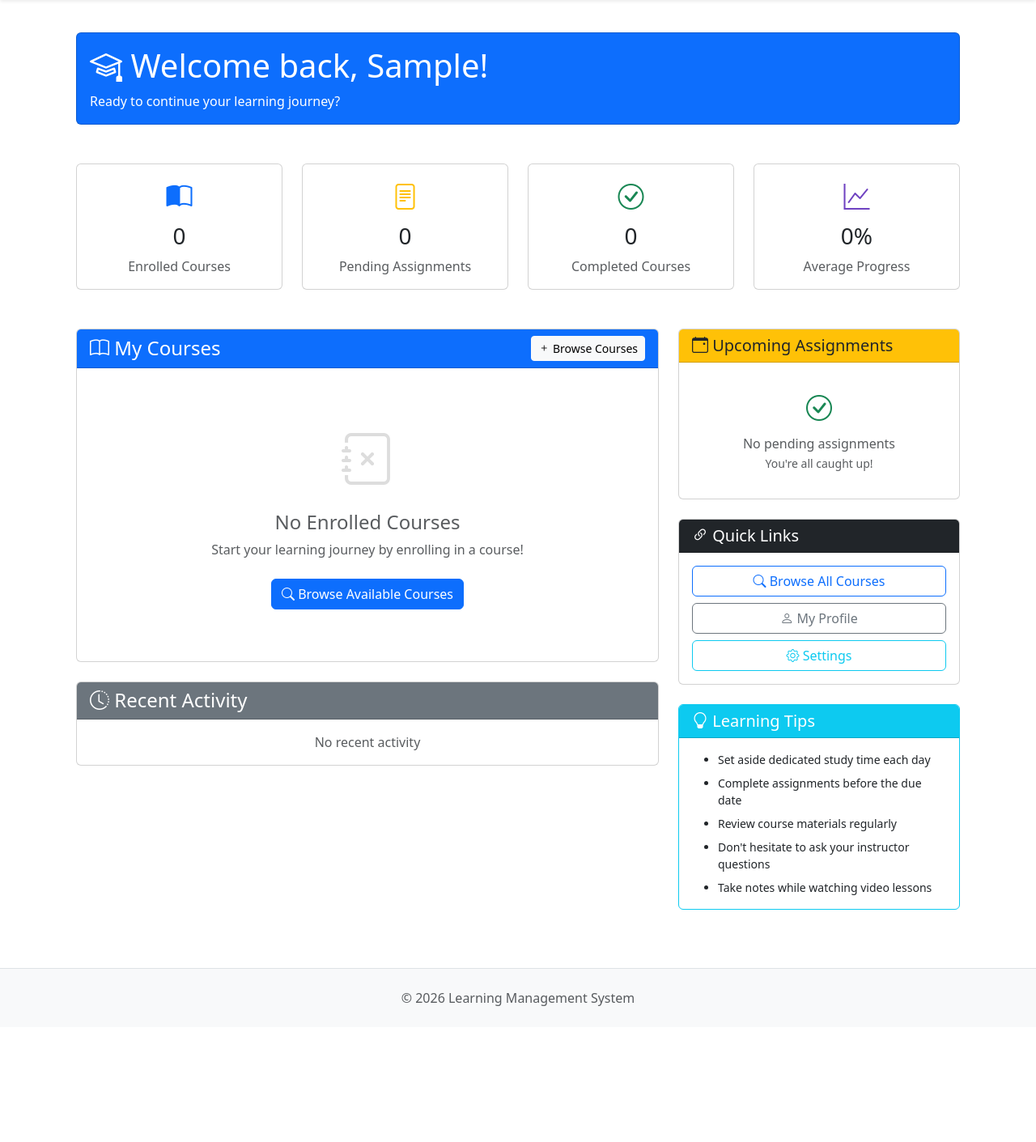
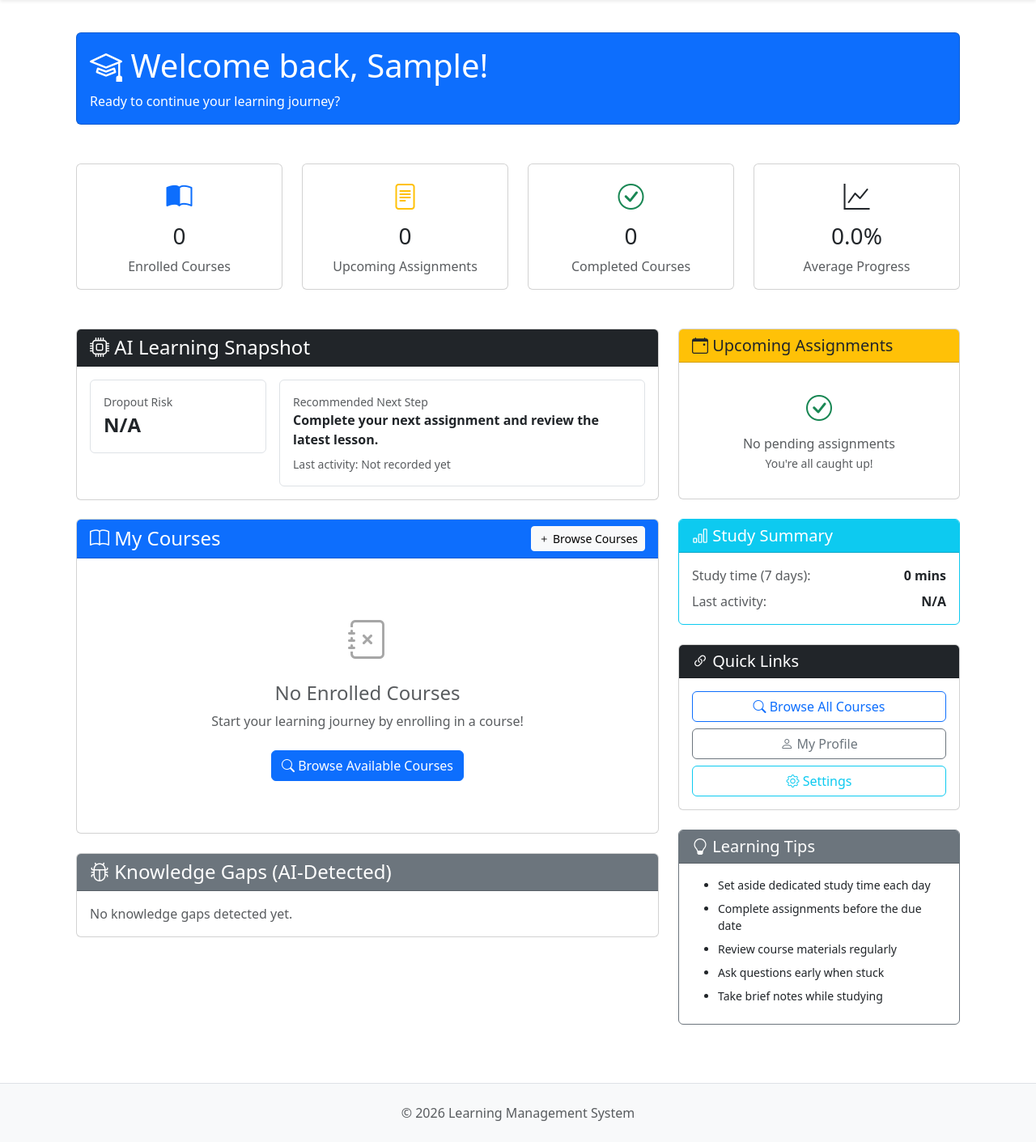
Before and after one commit to Collinsifere/LMS, a Flask app: page /dashboard/student in a window 1280 px wide. Shown: the part 56-1467 px from the top of the page at 81% size. Before the commit the page ends 1299 px from the top, so only its background shows below. Run offline with Flask 3, Linux system fonts and the light colour scheme; the visitor is signed in with stand-in values (Sample User, id 1); data comes from the database, SQL or seed files in the repository; data that the repository does not hold is empty; some libraries are stand-ins or nearby versions.

Commit message:
refactor(dashboard): improved student dashboard template layout
- simplified template structure
- improved Bootstrap layout and UI consistency
- aligned template rendering with dashboard view model
- fix(dashboard): corrected student dashboard rendering

```diff
--- a/templates/dashboard/student.html
+++ b/templates/dashboard/student.html
@@ -1,13 +1,10 @@
-{% extends "base.html" %}
-
-{% block title %}Student Dashboard - LMS{% endblock %}
-
+{% extends "base.html" %} {% block title %}Student Dashboard - LMS{% endblock %}
 {% block content %}
 <div class="container">
-    <!-- Welcome Header -->
+  <!-- Welcome -->
   <div class="row mb-4">
     <div class="col-12">
-            <div class="card bg-primary text-white">
+      <div class="card bg-primary text-white lms-card-hover">
         <div class="card-body">
           <h1 class="mb-2">
             <i class="bi bi-mortarboard"></i>
@@ -19,46 +16,74 @@
     </div>
   </div>
 
-    <!-- Dashboard Statistics -->
+  <!-- Intervention Banner -->
+  {% if intervention_needed %}
+  <div class="row mb-4">
+    <div class="col-12">
+      <div class="alert alert-warning d-flex align-items-start" role="alert">
+        <i class="bi bi-exclamation-triangle-fill me-2 lms-icon-md"></i>
+
+        <div class="flex-grow-1">
+          <div class="fw-semibold">You may need support to stay on track.</div>
+          <div class="small mt-1">{{ recommended_action_text }}</div>
+
+          {% if latest_intervention_text %}
+          <div class="small text-muted mt-1">
+            {{ latest_intervention_text }}
+          </div>
+          {% endif %}
+        </div>
+
+        {% if intervention_cta_url and intervention_cta_label %}
+        <a
+          class="btn btn-sm btn-outline-dark ms-3"
+          href="{{ intervention_cta_url }}"
+        >
+          {{ intervention_cta_label }}
+        </a>
+        {% endif %}
+      </div>
+    </div>
+  </div>
+  {% endif %}
+
+  <!-- Stats -->
   <div class="row mb-4">
     <div class="col-md-3">
-            <div class="card text-center">
+      <div class="card text-center lms-card-hover">
         <div class="card-body">
-                    <i class="bi bi-book-half" style="font-size: 2rem; color: #0d6efd;"></i>
-                    <h3 class="mt-2">{{ enrollments|length }}</h3>
+          <i class="bi bi-book-half lms-icon-xl text-primary"></i>
+          <h3 class="mt-2">{{ enrolled_courses_count }}</h3>
           <p class="text-muted mb-0">Enrolled Courses</p>
         </div>
       </div>
     </div>
+
     <div class="col-md-3">
-            <div class="card text-center">
+      <div class="card text-center lms-card-hover">
         <div class="card-body">
-                    <i class="bi bi-file-text" style="font-size: 2rem; color: #ffc107;"></i>
-                    <h3 class="mt-2">{{ upcoming_assignments|length }}</h3>
-                    <p class="text-muted mb-0">Pending Assignments</p>
+          <i class="bi bi-file-text lms-icon-xl text-warning"></i>
+          <h3 class="mt-2">{{ upcoming_assignments_count }}</h3>
+          <p class="text-muted mb-0">Upcoming Assignments</p>
         </div>
       </div>
     </div>
+
     <div class="col-md-3">
-            <div class="card text-center">
+      <div class="card text-center lms-card-hover">
         <div class="card-body">
-                    <i class="bi bi-check-circle" style="font-size: 2rem; color: #198754;"></i>
-                    {% set completed_courses = enrollments|selectattr('status', 'equalto', 'completed')|list|length %}
-                    <h3 class="mt-2">{{ completed_courses }}</h3>
+          <i class="bi bi-check-circle lms-icon-xl text-success"></i>
+          <h3 class="mt-2">{{ completed_courses_count }}</h3>
           <p class="text-muted mb-0">Completed Courses</p>
         </div>
       </div>
     </div>
+
     <div class="col-md-3">
-            <div class="card text-center">
+      <div class="card text-center lms-card-hover">
         <div class="card-body">
-                    <i class="bi bi-graph-up" style="font-size: 2rem; color: #6f42c1;"></i>
-                    {% if enrollments %}
-                        {% set avg_progress = (enrollments|sum(attribute='progress') / enrollments|length)|round(1) %}
-                        <h3 class="mt-2">{{ avg_progress }}%</h3>
-                    {% else %}
-                        <h3 class="mt-2">0%</h3>
-                    {% endif %}
+          <i class="bi bi-graph-up lms-icon-xl text-purple"></i>
+          <h3 class="mt-2">{{ avg_progress_display }}</h3>
           <p class="text-muted mb-0">Average Progress</p>
         </div>
       </div>
@@ -66,64 +91,96 @@
   </div>
 
   <div class="row">
-        <!-- Main Content Area -->
+    <!-- Main -->
     <div class="col-md-8">
-            <!-- My Courses Section -->
-            <div class="card mb-4">
-                <div class="card-header bg-primary text-white d-flex justify-content-between align-items-center">
-                    <h4 class="mb-0"><i class="bi bi-book"></i> My Courses</h4>
-                    <a href="{{ url_for('courses.index') }}" class="btn btn-light btn-sm">
-                        <i class="bi bi-plus"></i> Browse Courses
-                    </a>
+      <!-- AI Snapshot -->
+      <div class="card mb-4 lms-card-hover">
+        <div class="card-header bg-dark text-white">
+          <h4 class="mb-0"><i class="bi bi-cpu"></i> AI Learning Snapshot</h4>
         </div>
         <div class="card-body">
-                    {% if enrollments %}
-                    <div class="row">
-                        {% for enrollment in enrollments %}
-                        {% set course = enrollment.course %}
-                        <div class="col-md-6 mb-3">
-                            <div class="card h-100 {% if enrollment.progress >= 100 %}border-success{% endif %}">
-                                <div class="card-header {% if enrollment.progress >= 100 %}bg-success text-white{% else %}bg-light{% endif %}">
-                                    <small class="text-uppercase">{{ course.code }}</small>
+          <div class="row g-3">
+            <div class="col-md-4">
+              <div class="p-3 border rounded">
+                <div class="text-muted small">Dropout Risk</div>
+                <div class="fs-4 fw-bold">{{ dropout_risk_display }}</div>
               </div>
-                                <div class="card-body">
-                                    <h5 class="card-title">{{ course.title }}</h5>
-                                    <p class="text-muted small mb-2">
-                                        <i class="bi bi-person"></i> {{ course.instructor.first_name }} {{ course.instructor.last_name }}
-                                    </p>
+            </div>
 
-                                    <!-- Progress Bar -->
-                                    <div class="mb-2">
-                                        <div class="d-flex justify-content-between mb-1">
-                                            <small class="text-muted">Progress</small>
-                                            <small class="text-muted">{{ enrollment.progress|round(1) }}%</small>
+            <div class="col-md-8">
+              <div class="p-3 border rounded h-100">
+                <div class="text-muted small">Recommended Next Step</div>
+                <div class="fw-semibold">{{ recommended_action_text }}</div>
+                <div class="small text-muted mt-2">
+                  {{ last_activity_text }}
                 </div>
-                                        <div class="progress" style="height: 8px;">
-                                            <div class="progress-bar {% if enrollment.progress >= 100 %}bg-success{% elif enrollment.progress >= 50 %}bg-info{% else %}bg-warning{% endif %}"
-                                                 role="progressbar"
-                                                 style="--progress: {{ enrollment.progress }}; width: calc(var(--progress) * 1%)"
-                                                 aria-valuenow="{{ enrollment.progress }}"
-                                                 aria-valuemin="0"
-                                                 aria-valuemax="100">
+              </div>
+            </div>
           </div>
         </div>
       </div>
 
-                                    <div class="mb-2">
-                                        <span class="badge bg-secondary me-1">
-                                            <i class="bi bi-book"></i> {{ course.lessons|length }} lessons
-                                        </span>
-                                        <span class="badge bg-warning">
-                                            <i class="bi bi-file-text"></i> {{ course.assignments|length }} assignments
-                                        </span>
+      <!-- My Courses -->
+      <div class="card mb-4 lms-card-hover">
+        <div
+          class="card-header bg-primary text-white d-flex justify-content-between align-items-center"
+        >
+          <h4 class="mb-0"><i class="bi bi-book"></i> My Courses</h4>
+          <a href="{{ browse_courses_url }}" class="btn btn-light btn-sm">
+            <i class="bi bi-plus"></i> Browse Courses
+          </a>
         </div>
 
-                                    {% if enrollment.status == 'completed' %}
-                                    <span class="badge bg-success"><i class="bi bi-check-circle"></i> Completed</span>
+        <div class="card-body">
+          {% if has_courses %}
+          <div class="row">
+            {% for item in course_overview %}
+            <div class="col-md-6 mb-3">
+              <div class="card h-100 lms-card-hover">
+                <div class="card-header bg-light">
+                  <small class="text-uppercase">{{ item.course_code }}</small>
+                </div>
+
+                <div class="card-body">
+                  <h5 class="card-title">{{ item.course_title }}</h5>
+                  <p class="text-muted small mb-2">
+                    <i class="bi bi-person"></i> {{ item.instructor_name }}
+                  </p>
+
+                  <!-- Progress -->
+                  <div class="mb-2">
+                    <div class="d-flex justify-content-between mb-1">
+                      <small class="text-muted">Progress</small>
+                      <small class="text-muted"
+                        >{{ item.progress_display }}</small
+                      >
+                    </div>
+                    <div class="progress lms-progress-sm">
+                      <div
+                        class="progress-bar"
+                        role="progressbar"
+                        style="--progress: {{ item.progress_value }};"
+                        aria-valuenow="{{ item.progress_value }}"
+                        aria-valuemin="0"
+                        aria-valuemax="100"
+                      ></div>
+                    </div>
+                  </div>
+
+                  <div class="small text-muted">
+                    <i class="bi bi-award"></i> {{ item.avg_score_display }}
+                  </div>
+
+                  {% if item.status_badge %}
+                  <div class="mt-2">{{ item.status_badge | safe }}</div>
                   {% endif %}
                 </div>
+
                 <div class="card-footer bg-light">
-                                    <a href="{{ url_for('courses.view', course_id=course.id) }}" class="btn btn-primary w-100 btn-sm">
+                  <a
+                    href="{{ item.continue_url }}"
+                    class="btn btn-primary w-100 btn-sm"
+                  >
                     Continue Learning <i class="bi bi-arrow-right"></i>
                   </a>
                 </div>
@@ -132,12 +189,11 @@
             {% endfor %}
           </div>
           {% else %}
-                    <!-- No Enrolled Courses -->
           <div class="text-center py-5">
-                        <i class="bi bi-journal-x" style="font-size: 4rem; color: #ddd;"></i>
-                        <h4 class="mt-3 text-muted">No Enrolled Courses</h4>
-                        <p class="text-muted">Start your learning journey by enrolling in a course!</p>
-                        <a href="{{ url_for('courses.index') }}" class="btn btn-primary mt-2">
+            <i class="bi bi-journal-x lms-icon-xxl text-muted-soft"></i>
+            <h4 class="mt-3 text-muted">{{ empty_courses_title }}</h4>
+            <p class="text-muted">{{ empty_courses_text }}</p>
+            <a href="{{ browse_courses_url }}" class="btn btn-primary mt-2">
               <i class="bi bi-search"></i> Browse Available Courses
             </a>
           </div>
@@ -145,29 +201,30 @@
         </div>
       </div>
 
-            <!-- Recent Activity -->
-            <div class="card">
+      <!-- Knowledge Gaps -->
+      <div class="card lms-card-hover">
         <div class="card-header bg-secondary text-white">
-                    <h4 class="mb-0"><i class="bi bi-clock-history"></i> Recent Activity</h4>
+          <h4 class="mb-0">
+            <i class="bi bi-bug"></i> Knowledge Gaps (AI-Detected)
+          </h4>
         </div>
         <div class="card-body">
-                    {% if enrollments %}
+          {% if has_knowledge_gaps %}
           <div class="list-group list-group-flush">
-                        {% for enrollment in enrollments[:3] %}
-                        <div class="list-group-item">
-                            <div class="d-flex w-100 justify-content-between">
-                                <h6 class="mb-1">{{ enrollment.course.title }}</h6>
-                                <small class="text-muted">{{ enrollment.enrolled_at.strftime('%b %d') }}</small>
+            {% for gap in knowledge_gaps_view %}
+            <div class="list-group-item px-0">
+              <div class="d-flex justify-content-between">
+                <div class="fw-semibold">{{ gap.topic_name }}</div>
+                <span class="badge bg-warning text-dark"
+                  >{{ gap.mastery_display }}</span
+                >
               </div>
-                            <p class="mb-1 text-muted small">Enrolled in course</p>
-                            <div class="progress" style="height: 5px;">
-                                <div class="progress-bar" role="progressbar" style="--progress: {{ enrollment.progress }}; width: calc(var(--progress) * 1%)"></div>
-                            </div>
+              <div class="small text-muted">{{ gap.recommendation_text }}</div>
             </div>
             {% endfor %}
           </div>
           {% else %}
-                    <p class="text-muted text-center mb-0">No recent activity</p>
+          <p class="text-muted mb-0">{{ no_gaps_text }}</p>
           {% endif %}
         </div>
       </div>
@@ -176,68 +233,75 @@
     <!-- Sidebar -->
     <div class="col-md-4">
       <!-- Upcoming Assignments -->
-            <div class="card mb-4">
+      <div class="card mb-4 lms-card-hover">
         <div class="card-header bg-warning text-dark">
-                    <h5 class="mb-0"><i class="bi bi-calendar-event"></i> Upcoming Assignments</h5>
+          <h5 class="mb-0">
+            <i class="bi bi-calendar-event"></i> Upcoming Assignments
+          </h5>
         </div>
+
         <div class="card-body">
-                    {% if upcoming_assignments %}
+          {% if has_upcoming_assignments %}
           <div class="list-group list-group-flush">
-                        {% for assignment in upcoming_assignments %}
-                        <a href="{{ url_for('assignments.view', assignment_id=assignment.id) }}"
-                           class="list-group-item list-group-item-action px-0">
-                            <div class="d-flex w-100 justify-content-between align-items-start">
+            {% for a in upcoming_assignments_view %}
+            <a
+              href="{{ a.url }}"
+              class="list-group-item list-group-item-action px-0"
+            >
+              <div
+                class="d-flex w-100 justify-content-between align-items-start"
+              >
                 <div class="flex-grow-1">
-                                    <h6 class="mb-1">{{ assignment.title }}</h6>
-                                    <p class="mb-1 text-muted small">{{ assignment.course.title }}</p>
-                                    {% if assignment.due_date %}
-                                    <small class="text-muted">
-                                        <i class="bi bi-calendar"></i>
-                                        Due {{ assignment.due_date.strftime('%b %d, %I:%M %p') }}
-                                    </small>
-                                    {% endif %}
+                  <h6 class="mb-1">{{ a.title }}</h6>
+                  <p class="mb-1 text-muted small">{{ a.course_title }}</p>
+                  <small class="text-muted">{{ a.due_display }}</small>
                 </div>
-                                <div>
-                                    {% if assignment.due_date %}
-                                        {% set now = namespace(value=None) %}
-                                        {% if assignment.due_date < now.value or True %}
-                                        <span class="badge bg-danger">Urgent</span>
-                                        {% endif %}
-                                    {% endif %}
-                                </div>
+                <span class="badge bg-secondary">{{ a.badge_text }}</span>
               </div>
             </a>
             {% endfor %}
           </div>
           {% else %}
           <div class="text-center py-3">
-                        <i class="bi bi-check-circle" style="font-size: 2rem; color: #198754;"></i>
-                        <p class="text-muted mt-2 mb-0">No pending assignments</p>
-                        <small class="text-muted">You're all caught up!</small>
+            <i class="bi bi-check-circle lms-icon-xl text-success"></i>
+            <p class="text-muted mt-2 mb-0">{{ no_assignments_title }}</p>
+            <small class="text-muted">{{ no_assignments_text }}</small>
           </div>
           {% endif %}
         </div>
-                {% if upcoming_assignments|length > 5 %}
-                <div class="card-footer bg-light text-center">
-                    <small class="text-muted">Showing 5 of {{ upcoming_assignments|length }} assignments</small>
       </div>
-                {% endif %}
+
+      <!-- Study Summary -->
+      <div class="card mb-4 border-info lms-card-hover">
+        <div class="card-header bg-info text-white">
+          <h5 class="mb-0"><i class="bi bi-bar-chart"></i> Study Summary</h5>
+        </div>
+        <div class="card-body">
+          <div class="d-flex justify-content-between mb-2">
+            <span class="text-muted">Study time (7 days):</span>
+            <strong>{{ study_time_display }}</strong>
+          </div>
+          <div class="d-flex justify-content-between">
+            <span class="text-muted">Last activity:</span>
+            <strong>{{ last_activity_short }}</strong>
+          </div>
+        </div>
       </div>
 
       <!-- Quick Links -->
-            <div class="card mb-4">
+      <div class="card mb-4 lms-card-hover">
         <div class="card-header bg-dark text-white">
           <h5 class="mb-0"><i class="bi bi-link-45deg"></i> Quick Links</h5>
         </div>
         <div class="card-body">
           <div class="d-grid gap-2">
-                        <a href="{{ url_for('courses.index') }}" class="btn btn-outline-primary">
+            <a href="{{ browse_courses_url }}" class="btn btn-outline-primary">
               <i class="bi bi-search"></i> Browse All Courses
             </a>
-                        <a href="#" class="btn btn-outline-secondary">
+            <a href="{{ profile_url }}" class="btn btn-outline-secondary">
               <i class="bi bi-person"></i> My Profile
             </a>
-                        <a href="#" class="btn btn-outline-info">
+            <a href="{{ settings_url }}" class="btn btn-outline-info">
               <i class="bi bi-gear"></i> Settings
             </a>
           </div>
@@ -245,33 +309,19 @@
       </div>
 
       <!-- Learning Tips -->
-            <div class="card border-info">
-                <div class="card-header bg-info text-white">
+      <div class="card border-secondary lms-card-hover">
+        <div class="card-header bg-secondary text-white">
           <h5 class="mb-0"><i class="bi bi-lightbulb"></i> Learning Tips</h5>
         </div>
         <div class="card-body">
           <ul class="small mb-0">
-                        <li class="mb-2">Set aside dedicated study time each day</li>
-                        <li class="mb-2">Complete assignments before the due date</li>
-                        <li class="mb-2">Review course materials regularly</li>
-                        <li class="mb-2">Don't hesitate to ask your instructor questions</li>
-                        <li class="mb-0">Take notes while watching video lessons</li>
+            {% for tip in learning_tips %}
+            <li class="mb-2">{{ tip }}</li>
+            {% endfor %}
           </ul>
         </div>
       </div>
     </div>
   </div>
 </div>
-{% endblock %}
-
-{% block extra_css %}
-<style>
-    .card {
-        transition: transform 0.2s;
-    }
-
-    .card:hover {
-        transform: translateY(-2px);
-    }
-</style>
-{% endblock %}
+{% endblock %} `
```
Lines whose indentation alone changed are shown as unchanged.
